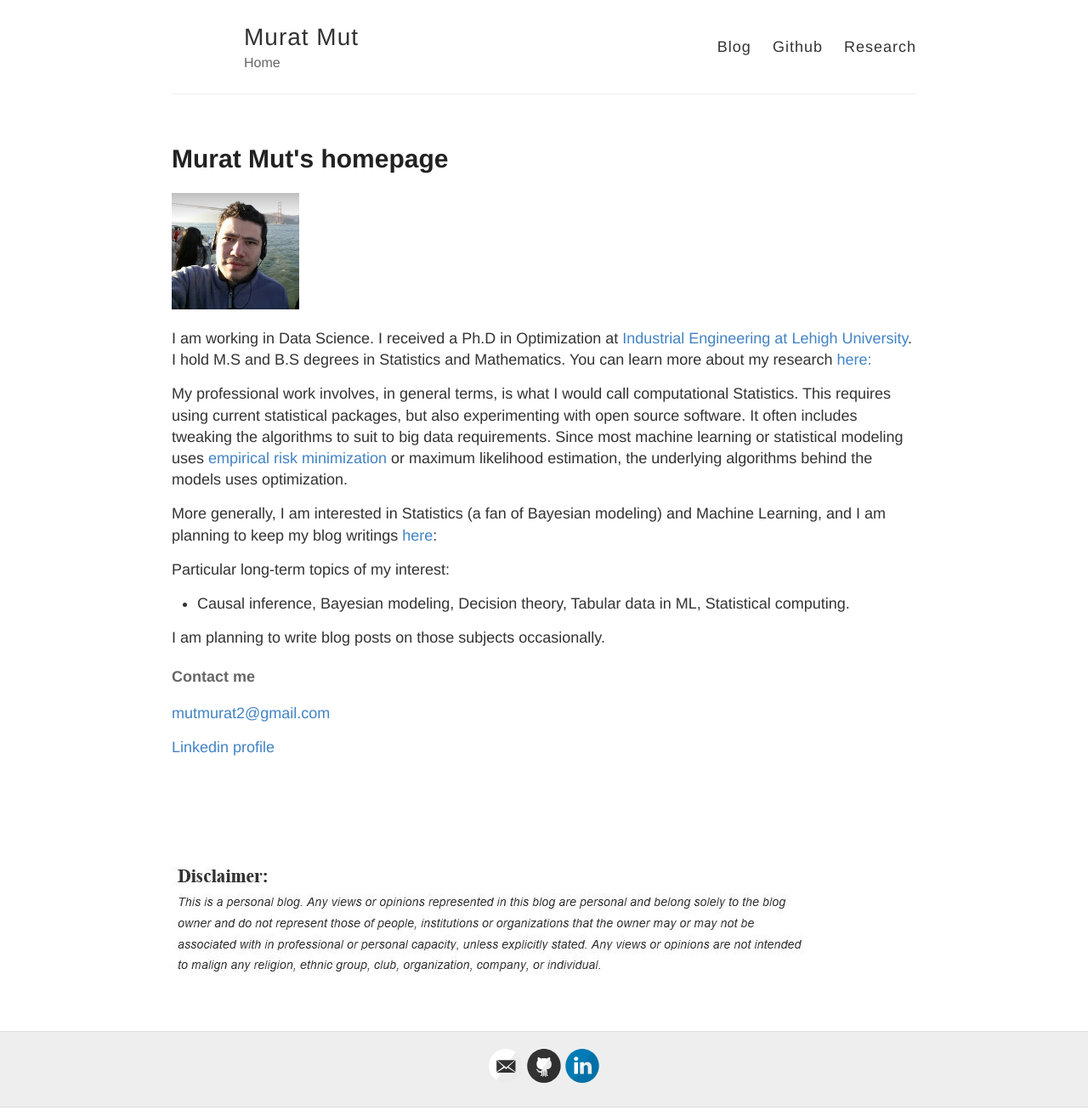
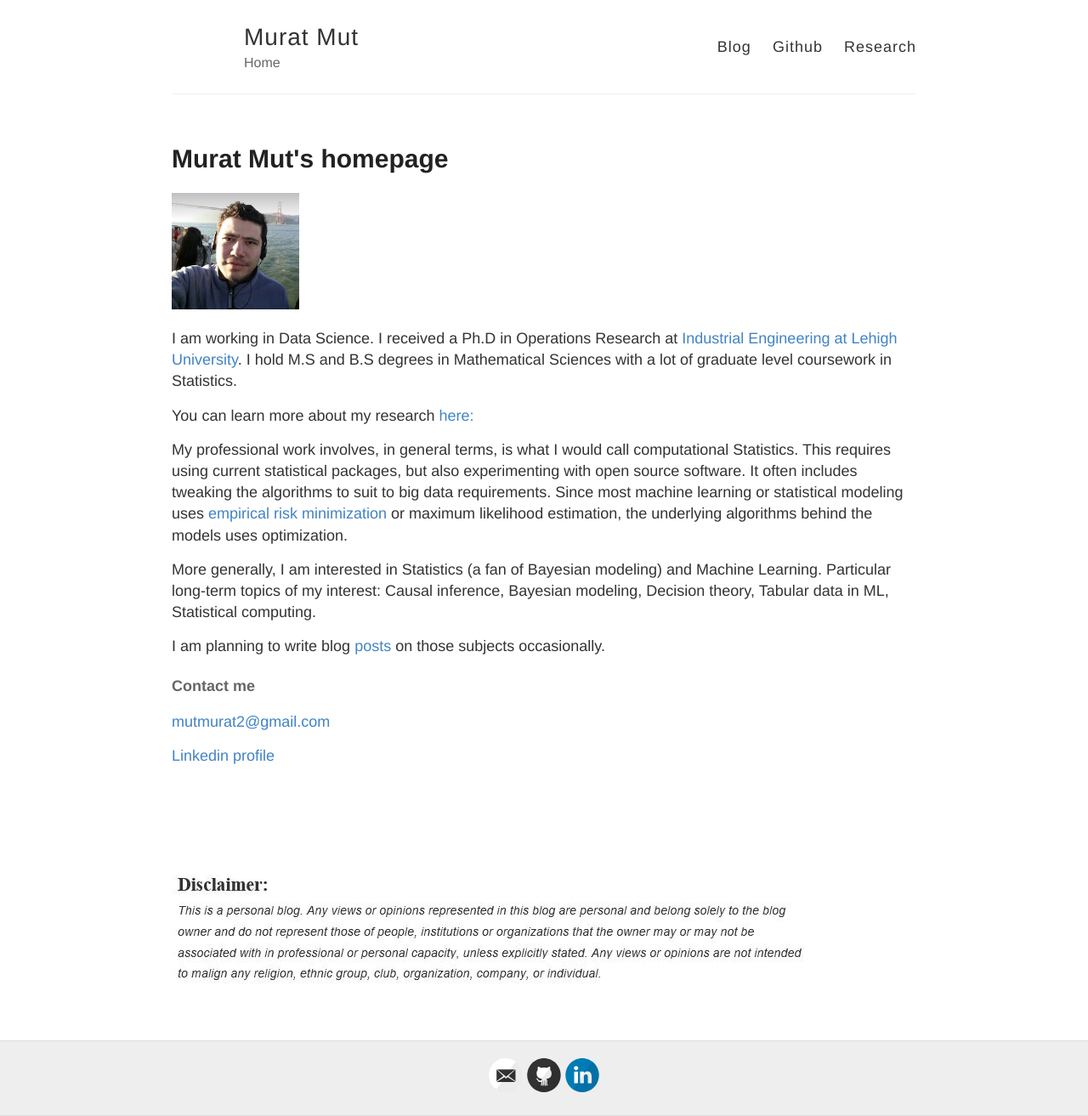
Before and after one commit to muratmut/muratmut.github.io, a Jekyll site: the page built from another.md, in a window 1280 px wide. Shown: the whole page at 85% size. Built offline with Jekyll 4.4.1, drawn with Linux system fonts in a browser that asks for light colours.

Commit message:
Update another.md

```diff
--- a/another.md
+++ b/another.md
@@ -4,20 +4,19 @@ title: Murat Mut's homepage
 permalink: /another/
 ---
 
-<img src="../images/capture.PNG" alt="photo" width="150" />
+<img src="../images/capture.png" alt="photo" width="150" />
 
-I am working in Data Science. I received a Ph.D in Optimization at
-[Industrial Engineering at Lehigh University](https://engineering.lehigh.edu/ise). I hold M.S and B.S degrees in Statistics and Mathematics.
+I am working in Data Science. I received a Ph.D in Operations Research at
+[Industrial Engineering at Lehigh University](https://engineering.lehigh.edu/ise). I hold M.S and B.S degrees in Mathematical Sciences with a lot of graduate level coursework in Statistics.
+
 You can learn more about my research [here:](https://muratmut.github.io/research/)
 
 My professional work involves, in general terms, is what I would call computational Statistics. This requires using current statistical packages, but also experimenting with open source software. It often includes tweaking the algorithms to suit to big data requirements. Since most machine learning or statistical modeling uses [empirical risk minimization](https://en.wikipedia.org/wiki/Empirical_risk_minimization) or maximum likelihood estimation, the underlying algorithms behind the models uses optimization.
 
-More generally, I am interested in Statistics (a fan of Bayesian modeling) and Machine Learning, and I am planning to keep my blog writings [here](https://muratmut.github.io/blog/):
+More generally, I am interested in Statistics (a fan of Bayesian modeling) and Machine Learning.
+Particular long-term topics of my interest: Causal inference, Bayesian modeling, Decision theory, Tabular data in ML, Statistical computing.
 
-Particular long-term topics of my interest:
-- Causal inference, Bayesian modeling, Decision theory, Tabular data in ML, Statistical computing.
-
-I am planning to write blog posts on those subjects occasionally.
+I am planning to write blog [posts](https://muratmut.github.io/blog/) on those subjects occasionally.
 
 
 
```
